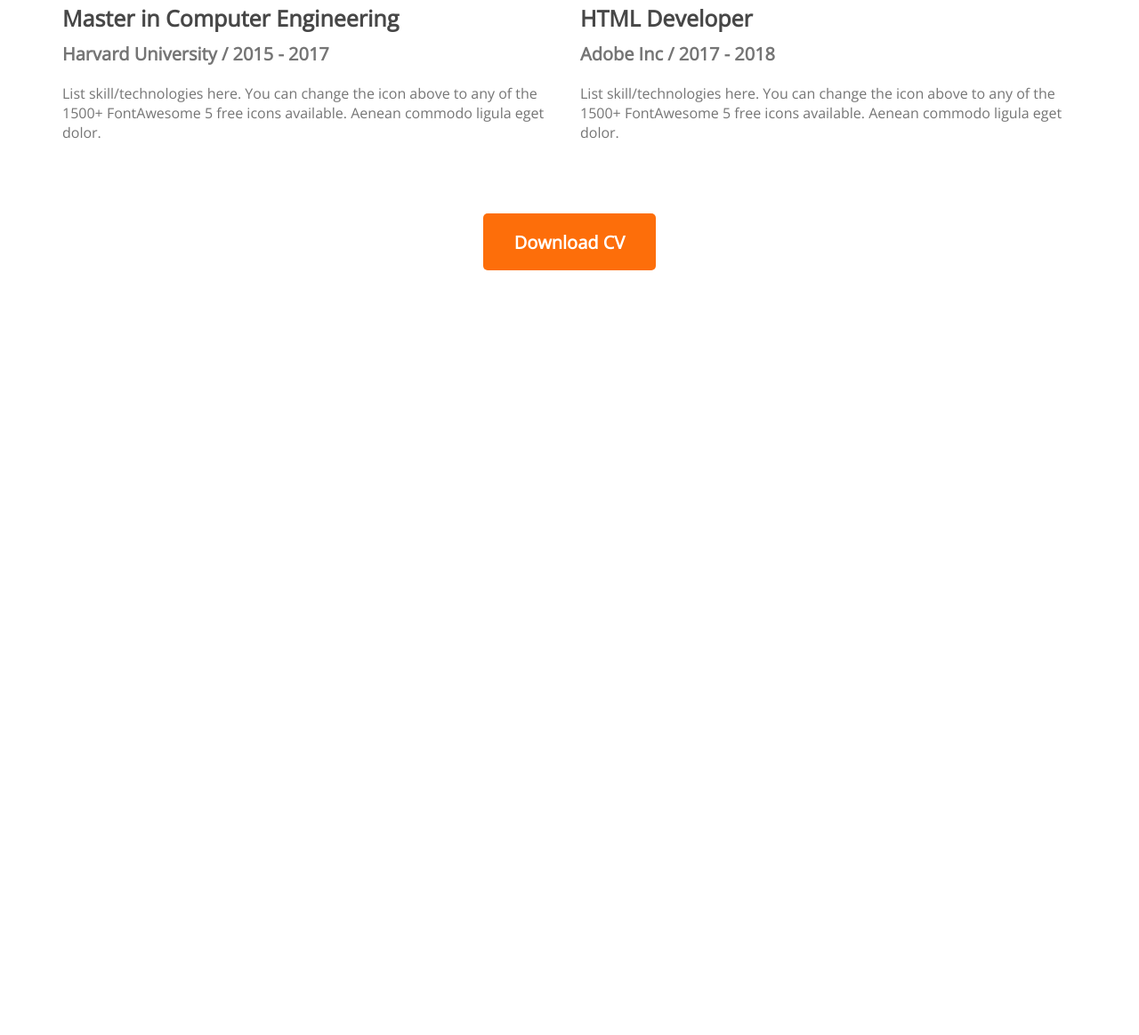
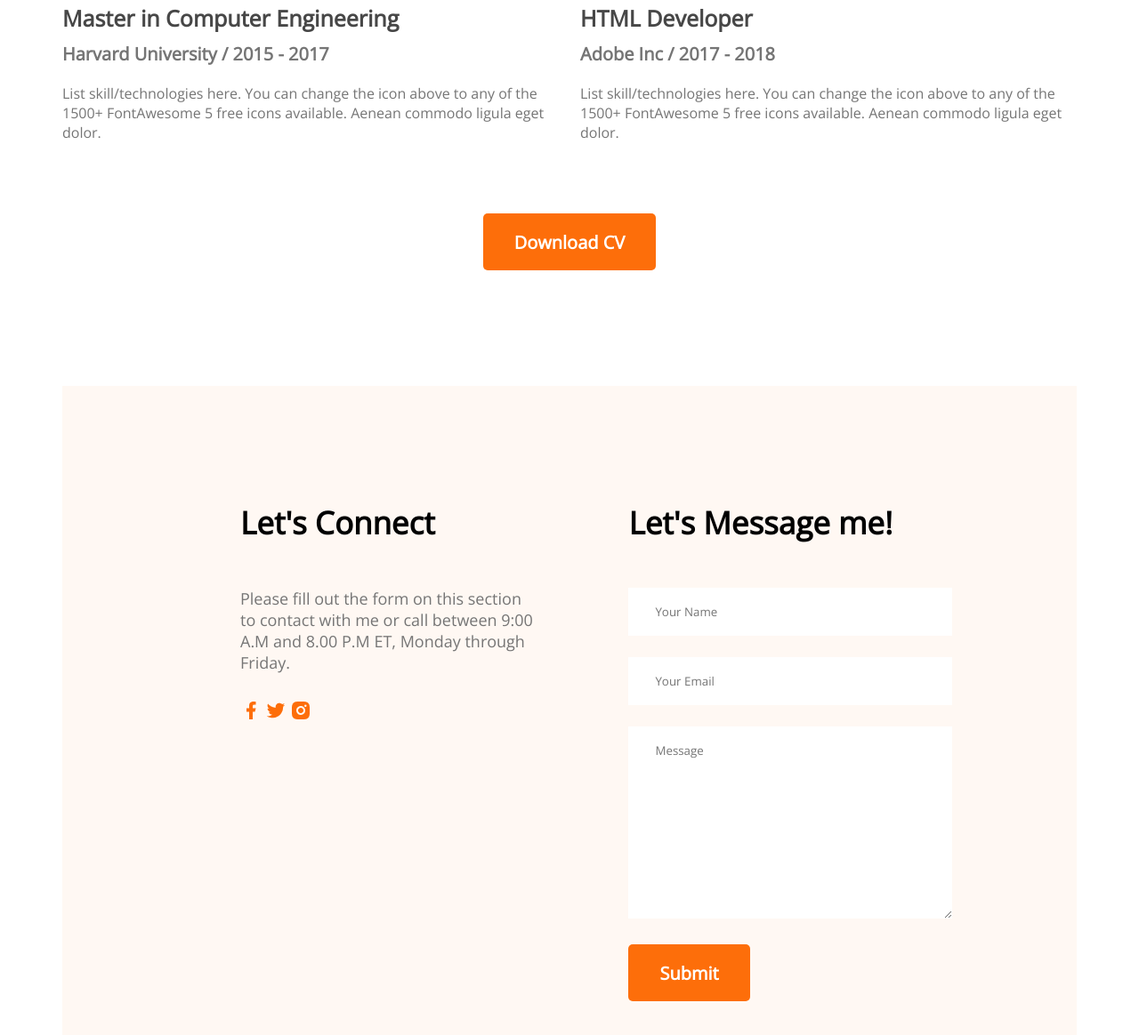
Before and after one commit to ItsBadhu/portfolio-web-first, a plain HTML site: page index.html in a window 1280 px wide. Shown: the part 2838-4002 px from the top of the page at 89% size. Before the commit the page ends 3142 px from the top, so only its background shows below. Drawn offline with nearby package versions, Linux system fonts and the light colour scheme.

```diff
--- a/index.html
+++ b/index.html
@@ -134,9 +134,27 @@
                 <button class="btn-primary">Download CV</button>
             </div>
         </section>
+        <!-- contact section -->
+        <section class="contact">
+            <div>
+                <h3 class="section-title">Let's Connect</h3>
+                <p class="section-description">Please fill out the form on this section to contact with me or call between 9:00 A.M and 8.00 P.M ET, Monday through Friday.</p>
+                <a href="#"><img src="images/icons/facebook.png" alt=""></a>
+                <a href="#"><img src="images/icons/twitter.png" alt=""></a>
+                <a href="#"><img src="images/icons/insta.png" alt=""></a>
+            </div>
+            <div>
+                <h3 class="section-title">Let's Message me!</h3>
+                <form action="">
+                    <input type="text" name="" id="" placeholder="Your Name">
+                    <input type="email" name="" id="" placeholder="Your Email">
+                    <textarea name="" id="" cols="30" rows="10" placeholder="Message"></textarea>
+                    <input class="btn-primary" type="submit" value="Submit">
+                </form>
+            </div>
+        </section>
     </main>
     <footer>
-
     </footer>
 </body>
 </html>
--- a/styles/style.css
+++ b/styles/style.css
@@ -161,3 +161,23 @@ nav ul{
     margin-top: 50px;
     text-align: center;
 }
+
+/* contact styles */
+.contact{
+    display: flex;
+    gap: 100px;
+    background: #FFF8F3;
+    padding: 130px 200px;
+}
+.contact .section-title{
+    text-align: left;
+}
+.contact input[type="text"], input[type="email"], textarea{
+    margin-bottom: 24px;
+    border: 0;
+    width: 100%;
+    padding: 18px 30px;
+}
+.contact a{
+    text-decoration: none;
+}
```
